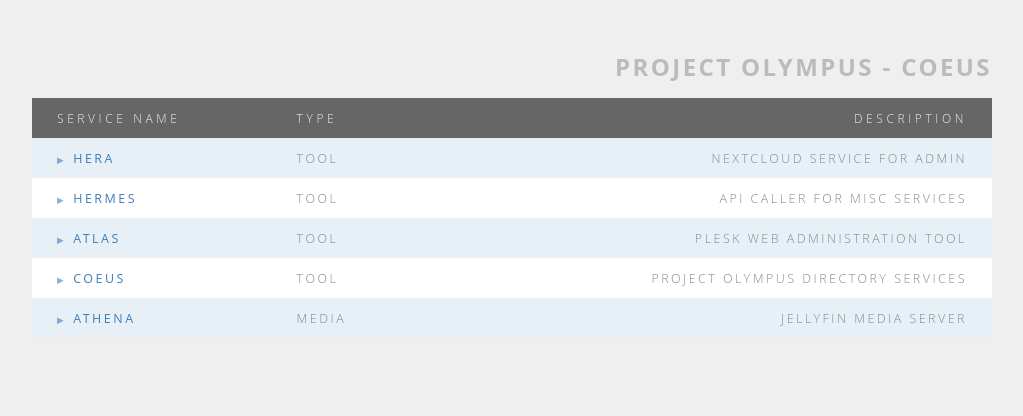
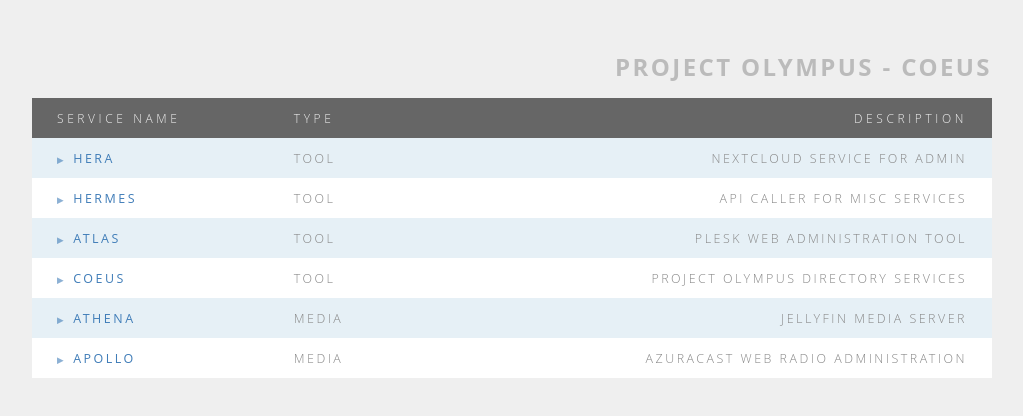
Before and after one commit to SydneyWafflez/Coeus, a plain HTML site: page index.html in a window 1280 px wide. Shown: the whole page, without its empty margins (128-1151 px from the left). Drawn offline with Linux system fonts and the light colour scheme.

Commit message:
Addition of Apollo

```diff
--- a/index.html
+++ b/index.html
@@ -48,6 +48,12 @@
               <td>Jellyfin Media Server</td>
              </tr>
 
+             <tr>
+              <td><a target="_blank" class="folder" href="https://apollo.projectolympus.us">Apollo</a></td>
+              <td> Media </td>
+              <td>Azuracast Web Radio Administration</td>
+             </tr>
+
             </tbody>
         </table>
 
```
